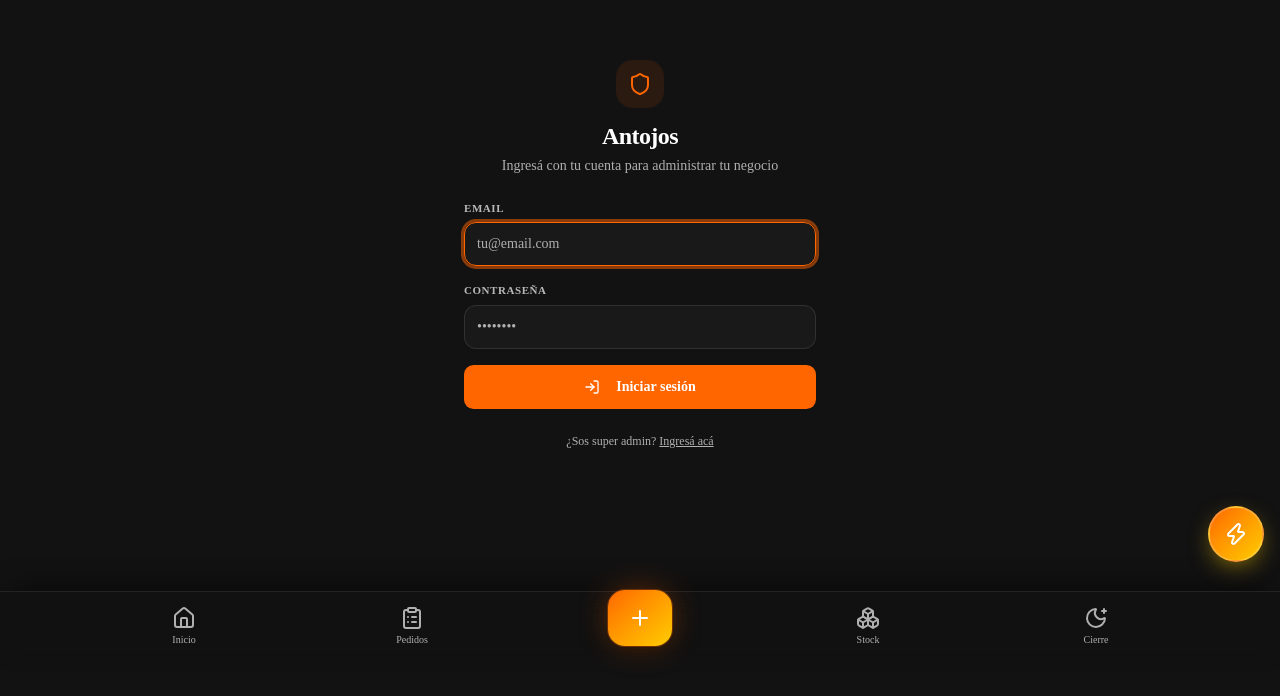
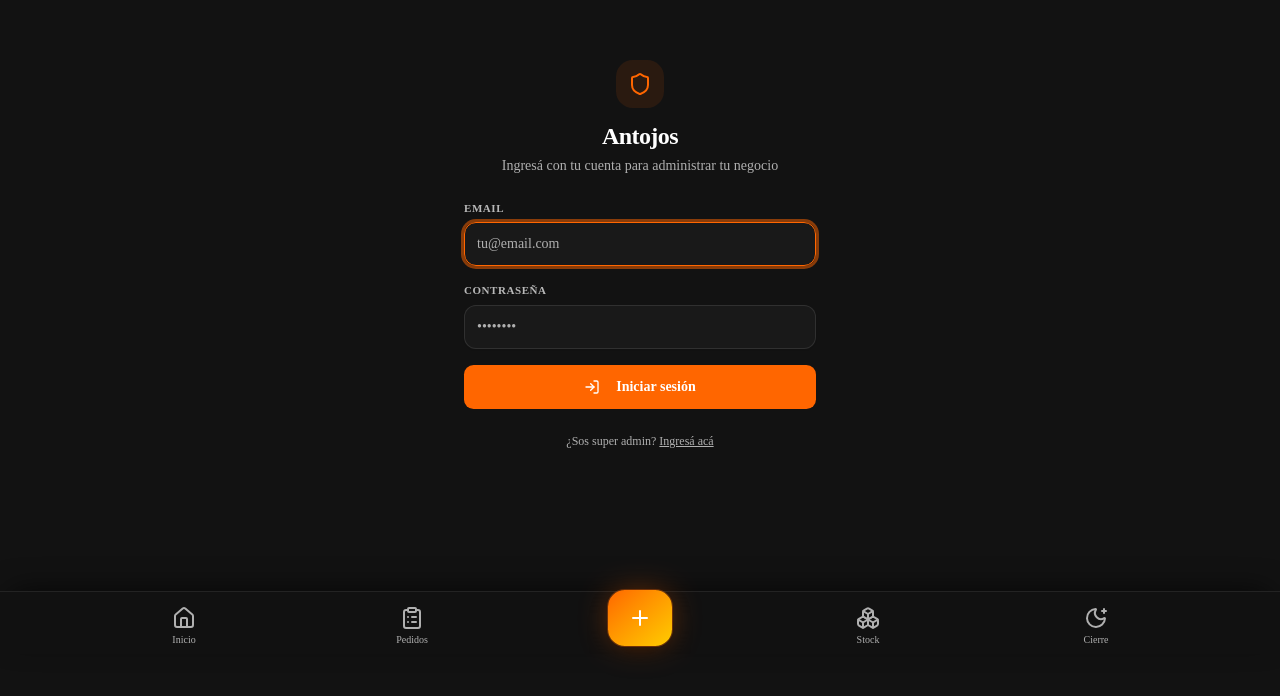
Before and after one commit to fabiodev123-dot/app-antojos-mobile-v2, a Next.js app: page /login in a window 1280 px wide. Shown: the part 146-842 px from the top of the page. Built offline with nearby package versions, Linux system fonts and the light colour scheme; no server answers.

Commit message:
fix(ui): remove overlapping venta-rapida FAB button

```diff
--- a/src/components/layout/app-shell.tsx
+++ b/src/components/layout/app-shell.tsx
@@ -5,7 +5,6 @@ import { Toaster } from "@/components/ui/sonner";
 import { BottomNav } from "@/components/layout/bottom-nav";
 import { PwaInstall } from "@/components/features/pwa-install";
 import { PwaRegister } from "@/components/features/pwa-register";
-import { VentaRapidaFab } from "@/components/layout/venta-rapida-fab";
 import { useDeviceHeartbeat } from "@/hooks/use-device-heartbeat";
 import { initStorage } from "@/lib/storage/local-storage";
 
@@ -29,7 +28,6 @@ export function AppShell({
         {children}
       </div>
       <BottomNav />
-      <VentaRapidaFab />
       <PwaInstall />
       <PwaRegister />
       <Toaster position="top-center" richColors closeButton />
--- a/src/components/layout/venta-rapida-fab.tsx
+++ /dev/null
@@ -1,39 +0,0 @@
-"use client";
-
-import { useState } from "react";
-import { Zap } from "lucide-react";
-import { VentaRapidaSheet } from "@/components/features/venta-rapida-sheet";
-import { cn } from "@/lib/utils";
-
-/**
- * FAB (Floating Action Button) persistente para abrir el sheet de
- * venta rápida. Posicionado bottom-right, encima del BottomNav.
- *
- * Mobile-first: tamaño generoso para tap-friendly. Color brand (amarillo)
- * para destacar y ser descubrible, igual que el botón "+" central del nav
- * pero sin canibalizar el flujo de "nuevo pedido".
- */
-export function VentaRapidaFab() {
-  const [open, setOpen] = useState(false);
-
-  return (
-    <>
-      <button
-        type="button"
-        onClick={() => setOpen(true)}
-        aria-label="Anotar venta rápida"
-        className={cn(
-          "fixed z-40 bottom-[calc(5rem+env(safe-area-inset-bottom)+0.75rem)] right-4",
-          "flex h-14 w-14 items-center justify-center rounded-full",
-          "bg-gradient-to-br from-primary to-secondary text-primary-foreground",
-          "shadow-[0_8px_24px_-6px_rgba(255,204,0,0.6)]",
-          "hover:scale-105 active:scale-95 transition-transform",
-          "border-2 border-primary-foreground/20",
-        )}
-      >
-        <Zap className="size-6" />
-      </button>
-      <VentaRapidaSheet open={open} onOpenChange={setOpen} />
-    </>
-  );
-}
```
